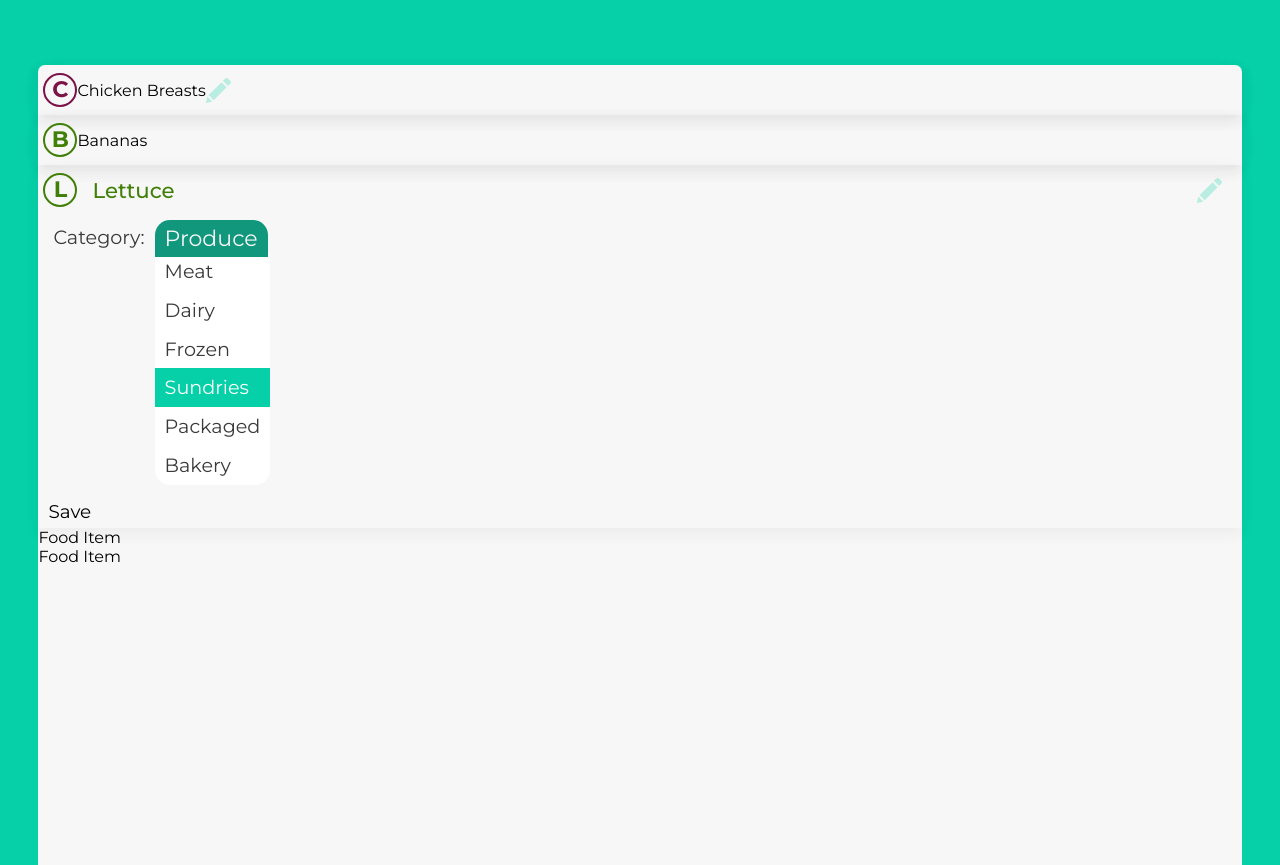
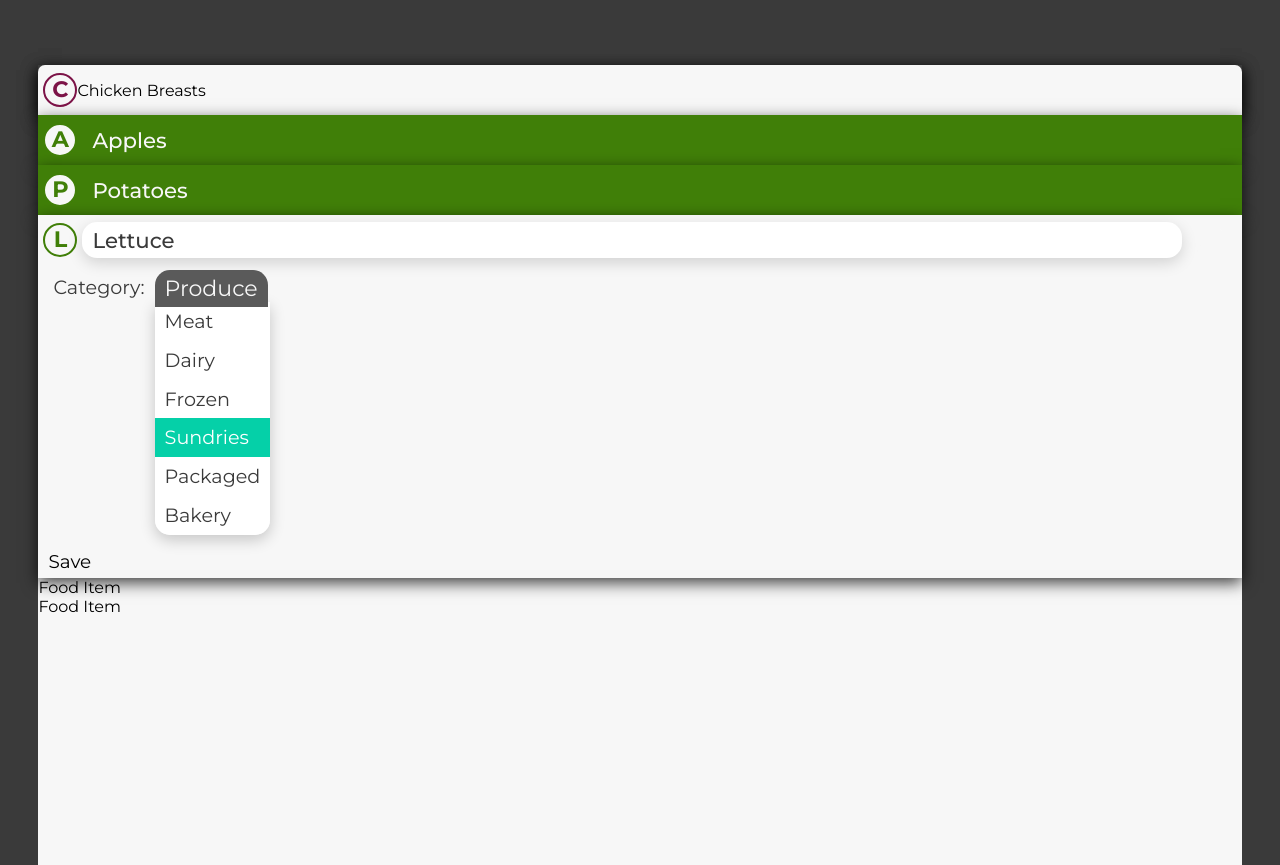
Before and after one commit to gerkx/whatsfordinner, a plain HTML site: page public/html/foodItemDev.html in a window 1280 px wide. Drawn offline with Linux system fonts and the light colour scheme.

Commit message:
tweaking color scheme to use less mint

```diff
--- a/public/html/foodItemDev.html
+++ b/public/html/foodItemDev.html
@@ -29,9 +29,24 @@
                 </div>
             </div>
             <div class="food item">
-                    <div class="food item display">
-                            <div class="food icon produce">B</div>
-                            <div class="food name produce">Bananas</div>
+                    <div class="food display produce">
+                            <div class="food icon produce">A</div>
+                            <input type="text" name="" value="Apples" class="text-input title">
+                            <div class="edit icon">
+                                <svg xmlns="http://www.w3.org/2000/svg" viewBox="0 0 512 512" class="">
+                                    <title>Edit list item</title>
+                                    <path d="M318.4,85.4l104.2,104.7L158.9,455L54.8,350.4L318.4,85.4z M501.6,60.2l-46.5-46.7c-17.9-18-47-18-65-0.2
+                                        c-0.1,0.1-0.1,0.1-0.2,0.2l-44.5,44.7l104.1,104.7l51.9-52.2C515.5,96.8,515.5,74.2,501.6,60.2z M0.3,497.5
+                                        c-1.4,6.4,2.6,12.8,9,14.2c1.8,0.4,3.6,0.4,5.4,0l116.1-28.3L26.6,378.7L0.3,497.5z"/>
+                                </svg>
+                            </div>
+                    </div>
+
+            </div>
+            <div class="food item">
+                    <div class="food display produce">
+                            <div class="food icon produce">P</div>
+                            <input type="text" name="" value="Potatoes" class="text-input title">
                             <div class="edit icon">
                                 <svg xmlns="http://www.w3.org/2000/svg" viewBox="0 0 512 512" class="">
                                     <title>Edit list item</title>
@@ -44,9 +59,9 @@
 
             </div>
             <section class="food item">
-                <div class="food display">
+                <div class="food display produce edit">
                     <div class="food icon produce">L</div>
-                    <input type="text" name="" value="Lettuce" class="text-input title produce">
+                    <input type="text" name="" value="Lettuce" class="text-input title edit">
                     <div class="food svg icon">
                         <svg xmlns="http://www.w3.org/2000/svg" viewBox="0 0 512 512" class="">
                             <title>Edit list item</title>
@@ -60,8 +75,8 @@
                     <div class="food-details">
                         <span class="detail">Category:</span>
                         <div class="detail">
-                            <span class="mint button drop">Produce</span>
-                            <ul class="dropdown">
+                            <span class="grey button drop">Produce</span>
+                            <ul class="dropdown list">
                                 <li class="dropdown item">Meat</li>
                                 <li class="dropdown item">Dairy</li>
                                 <li class="dropdown item">Frozen</li>
--- a/sass/sheets/partials/_mixins.scss
+++ b/sass/sheets/partials/_mixins.scss
@@ -51,8 +51,8 @@
     padding: 0;
 }
 
-@mixin list-shadow{
-    box-shadow: 0px 5px 15px 0px rgba(50, 50, 50, 0.06);
+@mixin shadow($opacity){
+    box-shadow: 0px 5px 15px 0px rgba(0, 0, 0, $opacity);
 }
 
 //////////////////////
--- a/sass/sheets/partials/_variables.scss
+++ b/sass/sheets/partials/_variables.scss
@@ -2,7 +2,7 @@
 $mint: #05D0A8;
 $mint-dark: #10977C;
 $ice: #f7f7f7;
-$cloud: #ddd;
+$cloud: #5a5a5a;
 $slate: #3A3A3A;
 $meat: #7C1347;
 $dairy: #0F727C;
--- a/sass/sheets/styles.scss
+++ b/sass/sheets/styles.scss
@@ -10,7 +10,7 @@ html{
 
 body{
     @include fullscreen;
-    background: $mint;
+    background: $slate;
     font-family: 'Montserrat', sans-serif;
     font-size: 16px;
 }
@@ -33,12 +33,19 @@ body{
         height: 100%;
     }
     &.item{
-        @include list-shadow;
+        @include shadow(0.75);
     }
     &.display{
+
         @include flexbox;
         padding: 5px;
         height: $list-item-height;
+        &.produce{
+            background: $produce;
+        }
+        &.edit{
+            background: $ice;
+        }
     }
     &.edit{
         // height:150px;
@@ -57,7 +64,7 @@ body{
             height: $edit-icon-size;
             opacity: 0.25;
             margin-right: 15px;
-            fill: $mint;
+            fill: $ice;
 
         }
         &.meat{
@@ -66,6 +73,7 @@ body{
             border: 2px solid $meat;
         }
         &.produce{
+            background:$ice;
             color:$produce;
             // opacity:0.25;
             border: 2px solid $produce;
@@ -76,26 +84,27 @@ body{
 
 .text-input{
     font-family: 'Montserrat', sans-serif;
+    font-size: 1.33em;
+    font-weight: 500;
+    color: $ice;
     @include round(15px);
     background:transparent;
     padding:5px 0 5px 10px;
     margin: 0 15px 0 5px;
-    font-size: 1.33em;
-    font-weight: 500;
     border:none;
+    outline: none;
     &.title{
         width:25px;
         flex-grow:1;
     }
-    &.produce{
-        color: $produce;
-    }
-    &.active{
+    &.edit{
         background: #fff;
         color: $slate;
+        @include shadow(0.15);
     }
     &:focus{
-        @include focus;
+        background: $slate;
+        color: $ice;
     }
 }
 
@@ -122,20 +131,30 @@ body{
         &:hover{
             background: $mint-dark;
         }
-        &.drop{
-            @include round(0);
-            @include round-top(15px);
-            background: $mint-dark;
+    }
+    &.grey{
+        background: $cloud;
+        color: $ice;
+        &:hover{
+            background: $slate;
         }
+    }
+    &.drop{
+        @include round(0);
+        @include round-top(15px);
+
     }
 
 }
 
 .dropdown{
-
     list-style: none;
     margin: 0;
     padding: 0;
+    &.list{
+        @include round-bottom(15px);
+        @include shadow(0.2);
+    }
     &.item{
         padding: 5px 10px;
         margin: 0;
@@ -151,12 +170,12 @@ body{
             @include focus;
         }
     }
+    &.hide{
+        display: none;
+    }
 
 }
 
-.dropdown-select{
-
-}
 
 // .food.icon{
 //     @include round(50%);
```
Also changed, not shown: public/css/styles.css, 1 other file.
